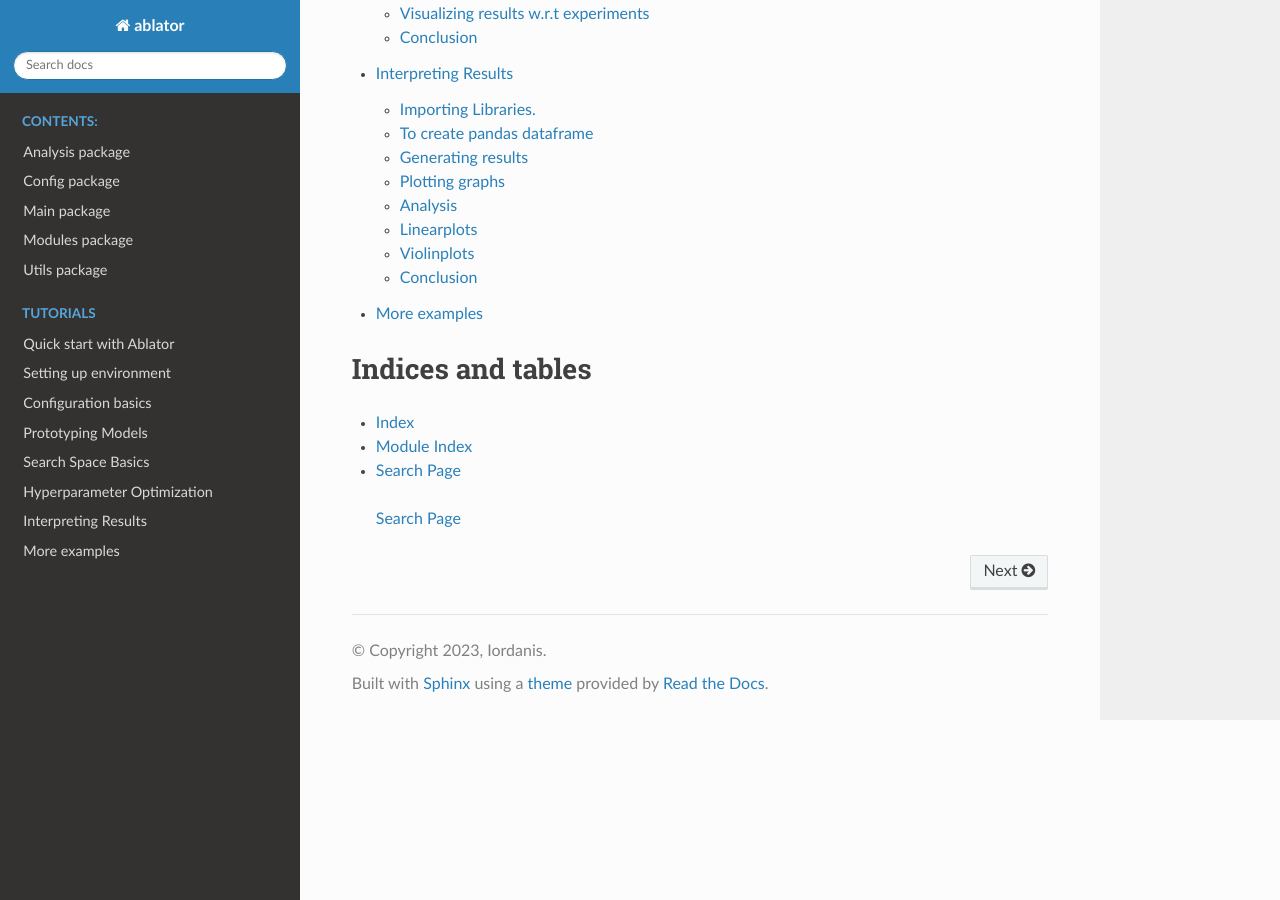
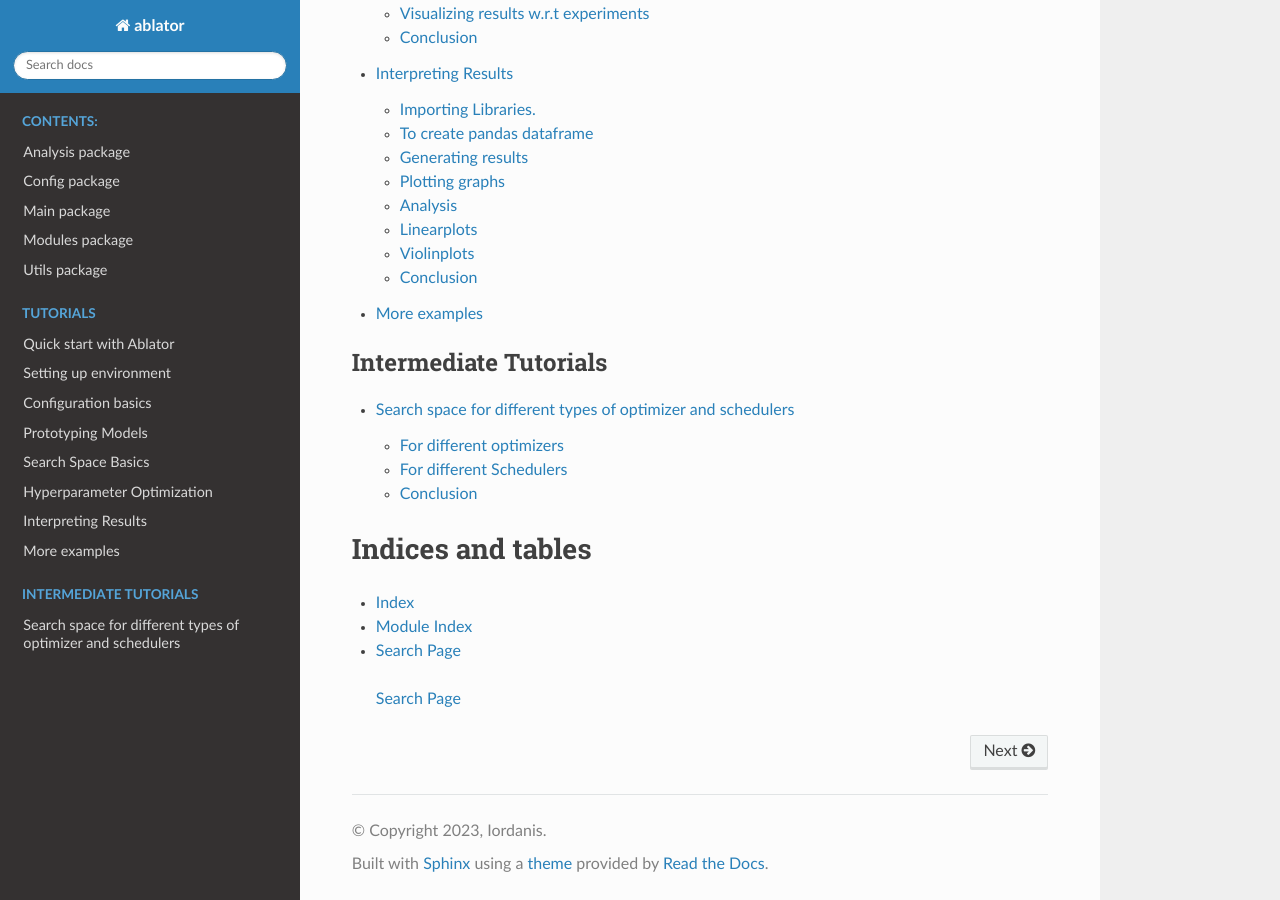
Before and after one commit to fostiropoulos/ablator, a Sphinx documentation site: the page built from docs/source/index.rst, in a window 1280 px wide and 900 px high, scrolled down 2174 px. Built offline with Sphinx 7.4.7 and the Read the Docs theme 2.0.0, drawn with Linux system fonts in a browser that asks for light colours.

Commit message:
ss for diff optim and sch added

```diff
--- a/docs/source/index.rst
+++ b/docs/source/index.rst
@@ -29,6 +29,12 @@ Welcome to ablator's documentation!
    notebooks/Interpreting-results.ipynb
    notebooks/GettingStarted-more-demos.ipynb
 
+.. toctree::
+   :maxdepth: 2
+   :caption: Intermediate Tutorials
+
+   notebooks/Searchspace-for-diff-optimizers.ipynb
+
 Indices and tables
 ==================
 
```
Also changed, not shown: docs/source/notebooks/Searchspace-for-diff-optimizers.ipynb (added).
